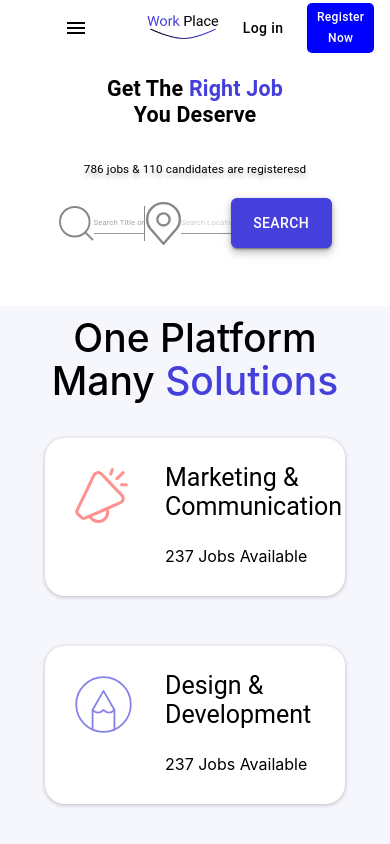
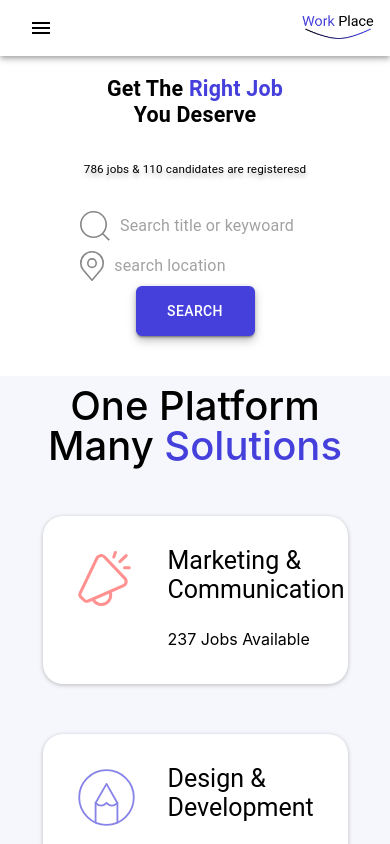
Before and after one commit to accio-Test-Projects/work-place-FE, a React (Create React App) app: page / in a window 390 px wide. Shown: the top 844 px of the page. Built offline with nearby package versions, Linux system fonts and the light colour scheme.

Commit message:
bugs fixed for landing page

```diff
--- a/src/Components/LandingPage/NavBar/index.js
+++ b/src/Components/LandingPage/NavBar/index.js
@@ -78,9 +78,8 @@ const Navbar = () => {
         >
           <Box sx={{ display: { xs: "flex", md: "none" } }}>
             <IconButton
-              size="large"
-              aria-label="account of current user"
-              aria-controls="menu-appbar"
+              size="small"
+              sx={{width: "50px", height: "50px"}}
               aria-haspopup="true"
               onClick={handleOpenNavMenu}
               color="inherit"
@@ -140,10 +139,10 @@ const Navbar = () => {
             ))}
           </Box>
 
-          <Box sx={{ display:'flex', width: { xs: "40%", md: "15%",}}}>
+          {/* <Box sx={{ display:'flex', width: { xs: "40%", md: "15%",}}}>
             <Button style={{textTransform: "none", fontWeight: "520", color: "black"}}>Log in</Button>
             <Button style={{background:"blue", color:"white", "font-size": "12px", "margin-left": "12px",  textTransform: "none", "border-radius": "5px", "padding": "5px 10px 5px 10px" }}>Register Now</Button>
-          </Box>
+          </Box> */}
         </Toolbar>
       </Container>
     </AppBar>
--- a/src/Components/LandingPage/index.js
+++ b/src/Components/LandingPage/index.js
@@ -13,20 +13,17 @@ function LandingPage() {
         <Headers />
       </div>
 
-      <div>
+      <div >
         <Section2 />
       </div>
 
       <Section3 />
-      <div>
-        <button>Find More Jobs</button>
-      </div>
 
       <div>
         <BannerImage />
       </div>
 
-      <div>Never Want to Miss Any Job News?</div>
+      {/* <div>Never Want to Miss Any Job News?</div> */}
       <Footer />
     </div>
   );
--- a/src/components/LandingPage/Headers/index.js
+++ b/src/components/LandingPage/Headers/index.js
@@ -2,7 +2,7 @@ import * as React from "react";
 import Box from "@mui/material/Box";
 import Container from "@mui/material/Container";
 import Button from "@mui/material/Button";
-import Input from "@mui/material/Input";
+import { Input, TextField, Grid } from "@mui/material";
 import { BorderAllRounded } from "@mui/icons-material";
 import Typography from "@mui/material/Typography";
 import Search from "../../../assets/svgFile/search.svg";
@@ -11,22 +11,27 @@ import { display } from "@mui/system";
 
 export default function Headers() {
   return (
-        <Box variant="div"
-          sx={{
-
+    <div
+      variant="div"
+      style={{
         bgcolor: "white",
         display: "flex",
         alignItems: "center",
         justifyContent: "center",
         flexDirection: "column",
-            margin:"0px"
+        margin: "0px",
         // alignContent:"center"
       }}
       maxWidth="xl"
     >
-          <Box sx={{marginTop:{ xs: "1vh", md: "10vh" } ,display:"flex", flexDirection:"column"}}>
-            <Box sx={{display:"flex",alignItems:"center"}}>
-
+      <Box
+        sx={{
+          marginTop: { xs: "1vh", md: "10vh" },
+          display: "flex",
+          flexDirection: "column",
+        }}
+      >
+        <Box sx={{ display: "flex", alignItems: "center" }}>
           <Typography
             sx={{
               fontWeight: "700",
@@ -57,7 +62,7 @@ export default function Headers() {
             lineHeight: "6vh",
             textAlign: "center",
             color: "#000000",
-                marginTop:{ xs: "-3vh", md: "10vh" }
+            marginTop: { xs: "-3vh", md: "10vh" },
           }}
         >
           You Deserve
@@ -84,67 +89,94 @@ export default function Headers() {
           ShadowRoot: "0px 1px 22px 1px rgba(69, 64, 219, 0.04)",
           borderRadius: "20px",
           display: "flex",
+          flexDirection: { xs: "column", md: "row" },
           justifyContent: "space-between",
           alignItems: "center",
-              marginBottom:{ xs: "10%", md: "20vh" },
-              width:"70%", maxHeight:"35px",marginTop:{ xs: "6%", md: "12vh" }
+          // marginBottom: { xs: "10%", md: "20vh" },
+          width: "70%",
+          marginTop: { xs: "6%", md: "12vh" },
         }}
       >
-            <Box sx={{ display: "flex", alignItems: "center",  }}>
-              <Box
+        <Grid
+          container
           sx={{
             display: "flex",
-                  alignItems: "center",
-                  // width: "323px",
-                  borderRight: ".2vw solid #878787",
-                }}
-              >
-                <img src={Search} style={{maxWidth:"35px",width:{ xs: "10%", md: "100%"},maxHeight:"35px",height:{ xs: "10%", md: "100%" }}}/>
-                <Input
-                  sx={{
-
-                    fontFamily: "Roboto",
-                    fontStyle: "normal",
-                    fontWeight: "400",
-                    fontSize: "2vw",
-                    lineHeight: "2vh",
-                    textAlign: "center",
-                    borderColor: "white",
-                    outlineWidth:"0"
-                  }}
-                  placeholder="Search Title or Keyword"
-                />
-              </Box>
-
-              <Box
-                sx={{
-                  display: "flex",
-                  marginLeft: ".3vw",
+            flexDirection: { xs: "column", md: "row" },
             alignItems: "center",
           }}
         >
-                <img src={Location} style={{maxWidth:"35px",width:{ xs: "10%", md: "90%" }}}/>
-               <Input
+          <Grid item xs={12} md={5}>
+            <TextField
+              placeholder="Search title or keywoard"
               sx={{
+                border: "none",
+                outline: "none",
+                width: "100%",
 
+                "& .css-1q6at85-MuiInputBase-root-MuiOutlinedInput-root": {
+                  "& fieldset": {
+                    border: "none",
+                  },
+                },
+              }}
+              size="small"
+              id="outlined-basic"
+              variant="outlined"
+              InputProps={{
+                startAdornment: (
+                  <img
+                    src={Search}
+                    alt="Search"
+                    style={{
+                      marginRight: "10px",
+                      maxWidth: "30px",
+                      width: { xs: "10%", md: "100%" },
+                      maxHeight: "30px",
+                      height: { xs: "10%", md: "100%" },
+                    }}
+                  />
+                ),
+              }}
+            />
+          </Grid>
+          <Grid item xs={12} md={7}>
+            <TextField
+              sx={{
+                border: "none",
+                width: "100%",
+                outline: "none",
 
-                    fontFamily: "Roboto",
-                    fontStyle: "normal",
-                    fontWeight: "400",
-                    fontSize: "2vw",
-                    lineHeight: "2vh",
-                    textAlign: "center",
-                    color: "#878787",
+                "& .css-1q6at85-MuiInputBase-root-MuiOutlinedInput-root": {
+                  "& fieldset": {
+                    border: "none",
+                  },
+                },
               }}
-                  placeholder="Search Location"
+              size="small"
+              id="outlined-basic"
+              variant="outlined"
+              placeholder="search location"
+              InputProps={{
+                startAdornment: (
+                  <img
+                    alt="Location"
+                    src={Location}
+                    style={{
+                      maxWidth: "30px",
+                      width: { xs: "10%", md: "100%" },
+                      maxHeight: "30px",
+                      height: { xs: "10%", md: "100%" },
+                      marginRight: "10px",
+                    }}
                   />
-              </Box>
-            </Box>
-
+                ),
+              }}
+            />
+          </Grid>
+        </Grid>
         <Button
           variant="contained"
           sx={{
-
             filter: "drop-shadow(0px 4px 4px rgba(0, 0, 0, 0.25))",
             borderRadius: "1.5vw",
             bgcolor: "#4540DB",
@@ -153,8 +185,6 @@ export default function Headers() {
           Search
         </Button>
       </Box>
-        </Box>
-
-
+    </div>
   );
 }
--- a/src/components/LandingPage/Section2/Section2.css
+++ b/src/components/LandingPage/Section2/Section2.css
@@ -2,44 +2,53 @@
   padding-bottom: 40px;
   background: #f6f7fc;
 }
+
 .title {
   width: 347px;
   height: 118px;
   display: inline;
   align-items: center;
 }
+
 .title .solution {
   color: #4540db;
 }
-.title h1 {
+
+.title p {
   font-family: inherit;
   font-style: normal;
   font-weight: 500;
-  font-size: 50px;
-  line-height: 59px;
+  font-size: clamp(12px, 2.5rem, 50px);
+  line-height: clamp(12px, 2.5rem, 50px);
   color: #000000;
   text-align: center;
 }
+
 .card-container {
   display: flex;
   margin: auto 35px;
   padding: 10px;
   flex-wrap: wrap;
   gap: 50px;
+  justify-content: center;
 }
+
 .card-container .single-card {
   width: 318px;
   height: 158px;
+  padding: 5px;
   background: #ffffff;
   box-shadow: 0px 1px 4px rgba(0, 0, 0, 0.25);
   border-radius: 20px;
   display: flex;
   cursor: pointer;
 }
+
 .card-container .single-card:hover {
   background: #4540db;
   color: white;
 }
+
 .single-card .section2-logo {
   width: 120px;
   height: 155px;
@@ -48,6 +57,7 @@
 .single-card .section2-logo svg {
   margin: 30px;
 }
+
 .single-card .section2-des .job-profile {
   font-family: "Roboto";
   width: 175px;
@@ -56,15 +66,16 @@
   font-size: 25px;
   line-height: 29px;
 }
+
 .single-card .section2-des .vacancy {
   font-family: inherit;
   font-weight: 400;
 }
 
-@media screen and  (max-width:1024px){
-    .title h1{
-        padding-top: 10px;
-        font-size: 39px;
-        line-height: 43px;
-    }
+@media screen and (max-width:1024px) {
+  .title p {
+    padding-top: 10px;
+    /* font-size: 39px; */
+    /* line-height: 43px; */
+  }
 }
--- a/src/components/LandingPage/Section2/Section2.js
+++ b/src/components/LandingPage/Section2/Section2.js
@@ -11,7 +11,7 @@ const Section2 = () => {
         <>
             <div className="section-2">
                 <div className="title">
-                    <h1>One Platform<br />Many <span className='solution'>Solutions</span></h1>
+                    <p>One Platform<br />Many <span className='solution'>Solutions</span></p>
                 </div>
                 <div className="card-container">
 
```
Also changed, not shown: src/Components/LandingPage/Section4/index.css (+30 -52 lines), 1 other file (tests, documents, lock files or other folders). Lines whose indentation alone changed are shown as unchanged.
